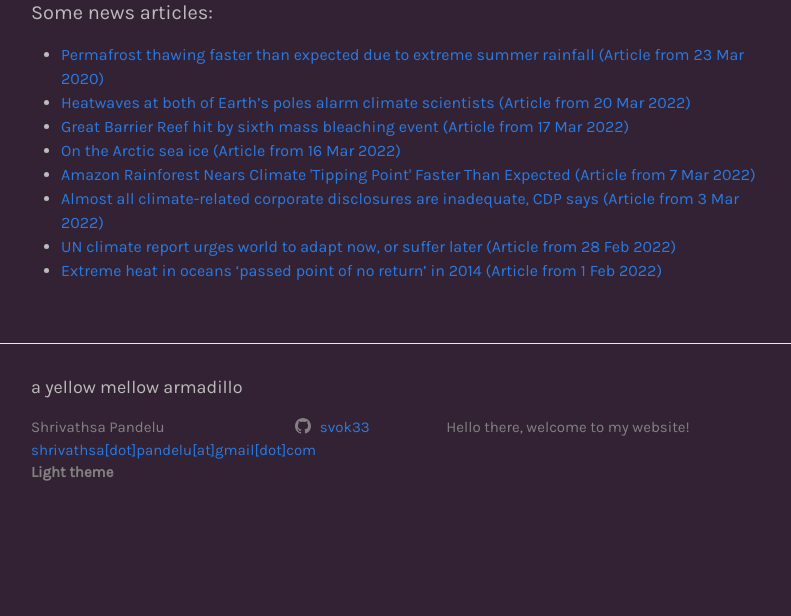
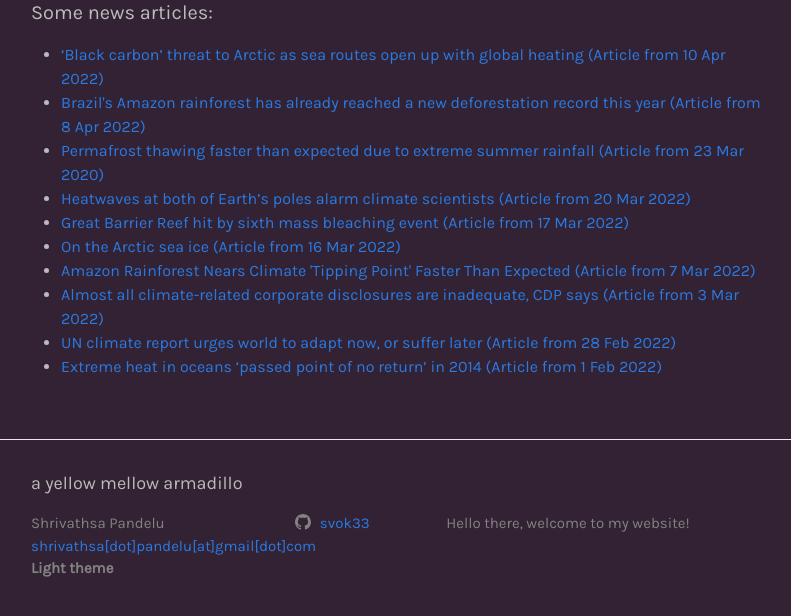
Before and after one commit to shrivathsap/shrivathsap.github.io, a Jekyll site: the page built from misc_links/climate.html, in a window 1280 px wide and 900 px high, scrolled down 2012 px, cut to the strip 260-876 px from the top of the window. Shown: the whole strip, without its empty margins (239-1030 px from the left). Built offline with Jekyll 4.4.1, drawn with Linux system fonts in a browser that asks for light colours; before the commit the page ends 2816 px from its top, so only the background shows below that.

Commit message:
photos and climate stuff

```diff
--- a/misc_links/climate.html
+++ b/misc_links/climate.html
@@ -102,6 +102,8 @@ layout: page
 
 		<h4>Some news articles:</h4>
 		<ul>
+			<li><a href="https://www.theguardian.com/environment/2022/apr/10/black-carbon-threat-to-arctic-as-sea-routes-open-up-with-global-heating">‘Black carbon’ threat to Arctic as sea routes open up with global heating (Article from 10 Apr 2022)</a></li>
+			<li><a href="https://edition.cnn.com/2022/04/08/americas/brazil-amazon-deforestation-latam-intl/index.html">Brazil's Amazon rainforest has already reached a new deforestation record this year (Article from 8 Apr 2022)</a></li>
 			<li><a href="https://phys.org/news/2022-03-permafrost-faster-due-extreme-summer.html">Permafrost thawing faster than expected due to extreme summer rainfall (Article from 23 Mar 2020)</a></li>
 			<li><a href="https://www.theguardian.com/environment/2022/mar/20/heatwaves-at-both-of-earth-poles-alarm-climate-scientists">Heatwaves at both of Earth’s poles alarm climate scientists (Article from 20 Mar 2022)</a></li>
 			<li><a href="https://www.theguardian.com/environment/2022/mar/17/great-barrier-reef-hit-by-sixth-mass-bleaching-event-leading-coral-scientist-says">Great Barrier Reef hit by sixth mass bleaching event (Article from 17 Mar 2022)</a></li>
```
Also changed, not shown: photos.html (+20 -1 lines), Gemfile.lock, resources/photos/animals/behind_mum.jpg (added), resources/photos/others/sticky_seatuation.jpg (added), resources/photos/others/tiny_door.jpg (added), resources/photos/plants/cannonball_tree.jpg (added), resources/photos/plants/mushroom3.jpg (added).
